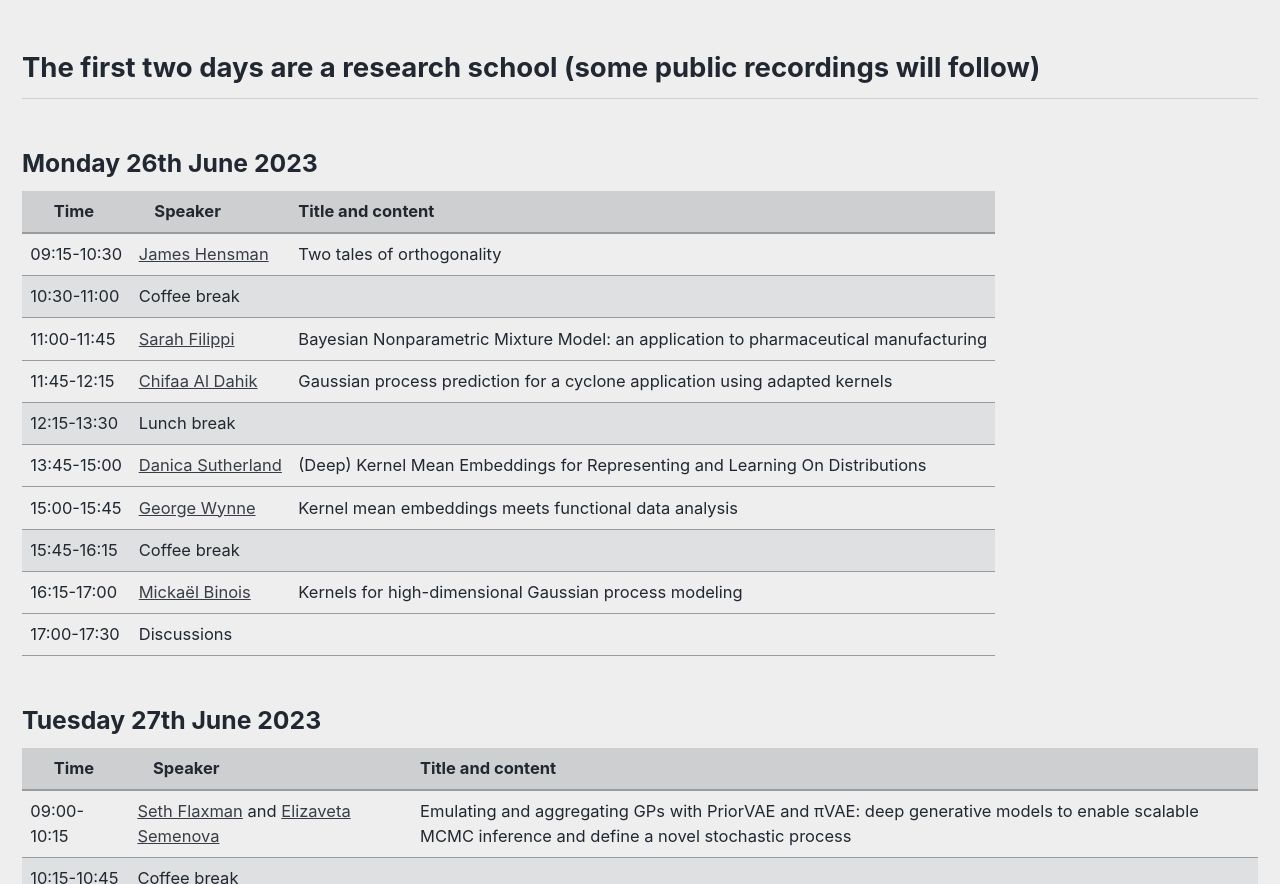
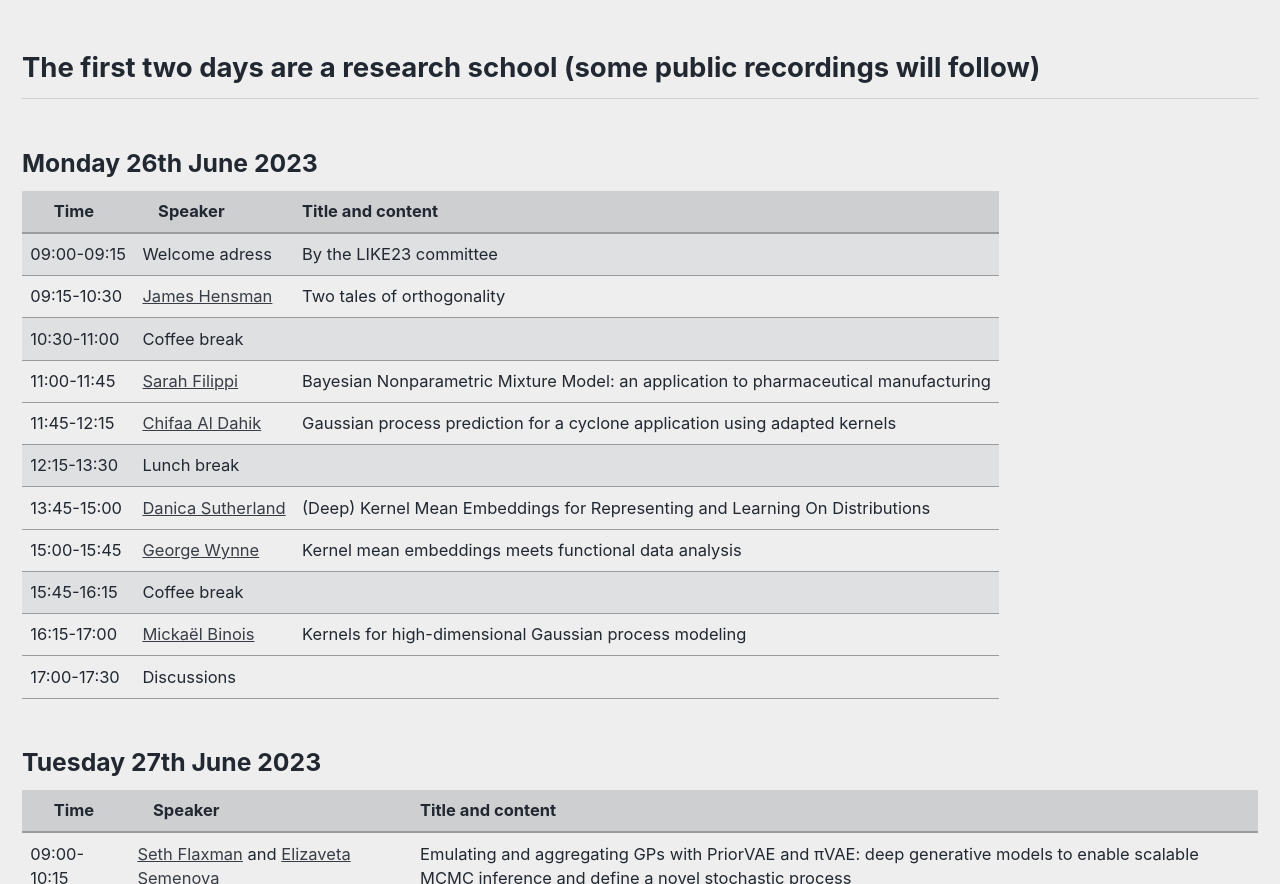
Before and after one commit to LIKE23-Bern/LIKE23-Bern.github.io, a Jekyll site: the page built from _pages/program.md, in a window 1280 px wide and 900 px high, scrolled down 458 px, cut to the strip 16-900 px from the top of the window. Built offline with Jekyll 4.4.1, drawn with Linux system fonts in a browser that asks for light colours; cached includes are drawn as plain includes.

Commit message:
Update program.md

```diff
--- a/_pages/program.md
+++ b/_pages/program.md
@@ -42,6 +42,15 @@ header:
 	</tr>
 </thead>
 <tbody>
+  <tr class="coffee-break">
+		<td> 09:00-09:15  </td>
+		<td>
+		    Welcome adress
+		</td>
+		<td>
+      By the LIKE23 committee
+		</td>
+	</tr>
 	<tr>
 		<td> 09:15-10:30  </td>
 		<td>
```
